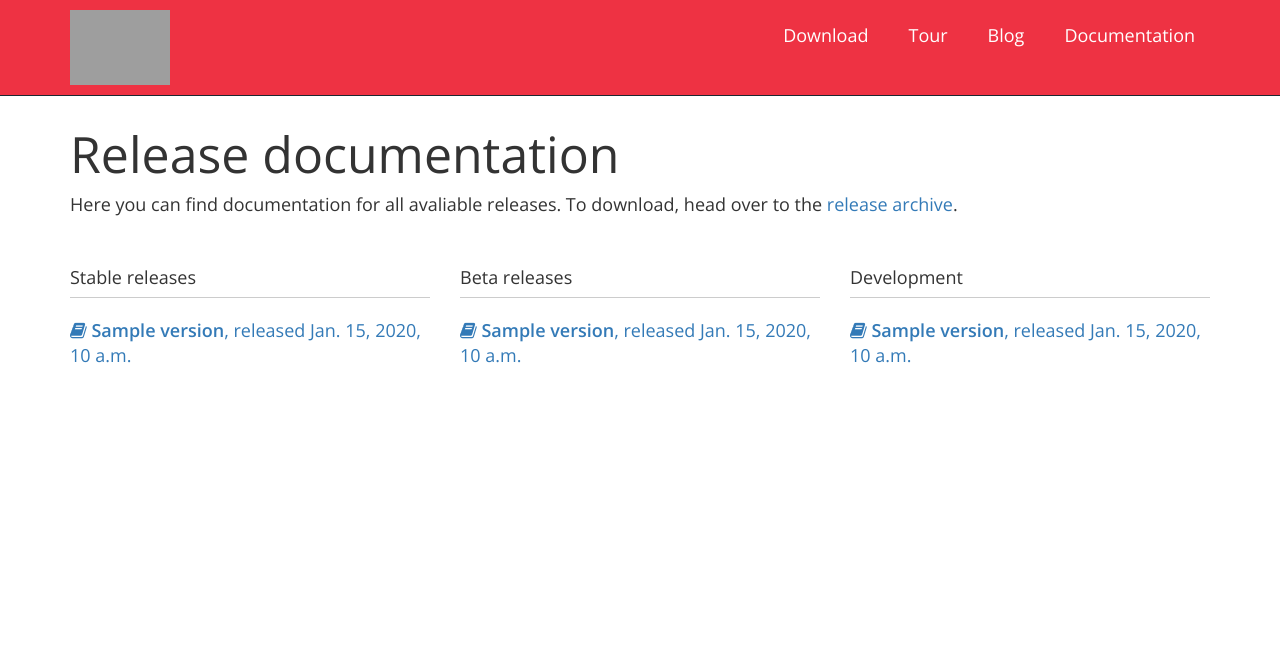
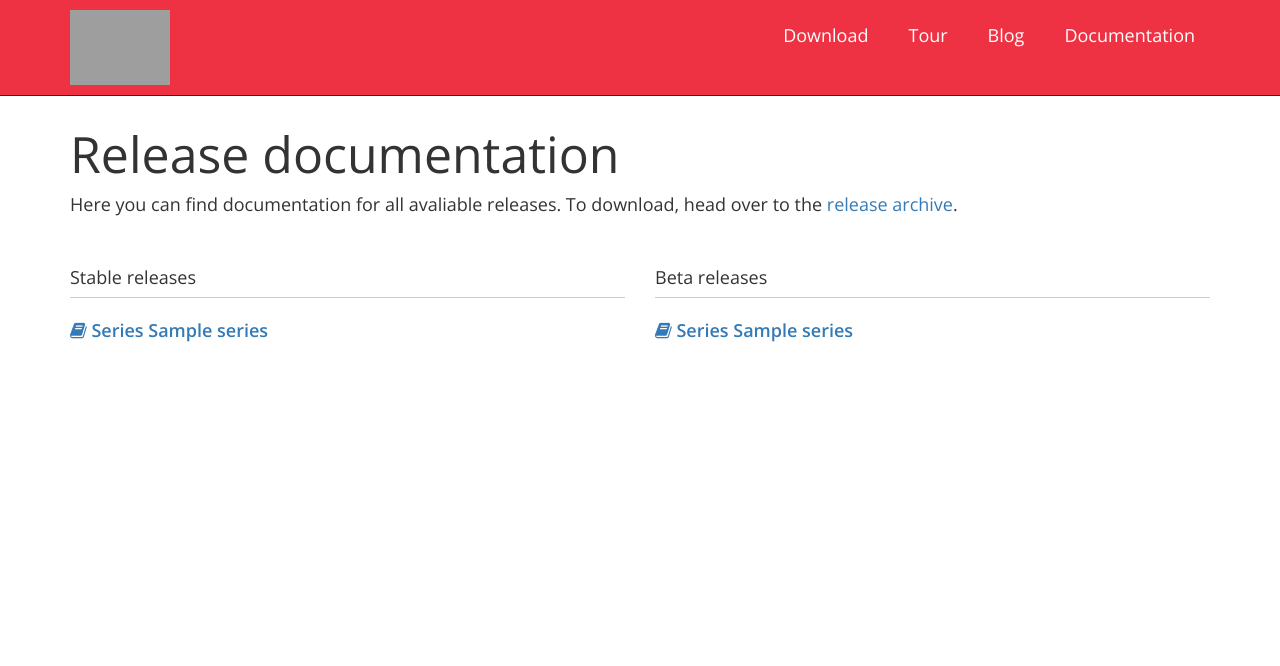
Before and after one commit to Uninett/nav-landing-page, a Django app: template templates/releases_docs.html in a window 1280 px wide. Shown: the top 666 px of the page. Run offline with Django 3.2, Linux system fonts and the light colour scheme; the template is opened without the code that fills it: most values are stand-ins (such as "Sample title", 1, 10 or a date in 2020); some libraries are stand-ins or nearby versions; grey boxes are pictures that could not be loaded.

Commit message:
Reworked the templates to fit the new flow of data
--HG--
branch : dynamicreleases

```diff
--- a/static/style.css
+++ b/static/style.css
@@ -309,6 +309,10 @@ section#releases li {
     margin-bottom:30px;
 }
 
+.series-indent {
+    margin-left:10px;
+}
+
 /* RELEASES
 ------------------------------------------------------------------ */
 
--- a/templates/base.html
+++ b/templates/base.html
@@ -41,7 +41,7 @@
                             <li><a class="jump-link" data-section="download" href="/#download">Download</a></li>
                             <li><a class="jump-link" data-section="tour" href="/#tour">Tour</a></li>
                             <li><a href="http://blog.nav.uninett.no/">Blog</a></li>
-                            <li><a href="{% url 'releases_latest_urls' 'docs'%}">Documentation</a></li>
+                            <li><a href="/docs/{{ latest_stable_release.series }}/">Documentation</a></li>
                         </ul>
                 </div>
             </div>
--- a/templates/index.html
+++ b/templates/index.html
@@ -174,7 +174,7 @@
                 <div class="col-md-12">
                     <h1 class="super-heading">Download</h1>
                     <p>NAV is freely available under the GNU GPLv2 license and can run on any UNIX machine that supports Apache and Python*</p>
-                    <p class="bottom-space">The latest version is NAV {{ latest_stable_version }}. Choose between our installation alternatives.</p>
+                    <p class="bottom-space">The latest version is <span style="font-weight:400;">{{ latest_stable_release.version }}</span>. Choose between our installation alternatives.</p>
                     <div class="row">
                         <div class="col-md-4">
                             <div class="donwload-alt dl-left">
@@ -209,10 +209,10 @@
                                     <h3>Source code</h3>
                                     <p>Build NAV from source. If you want NAV for a production environment, this is the way to go.</p>
                                     <div class="btn-group">
-                                        <a href="{% url 'releases_latest_urls' 'docs_source' %}" class="btn btn-primary">
+                                        <a href="/docs/{{ latest_stable_release.series }}" class="btn btn-primary">
                                             <i class="fa fa-file-text-o"></i> Instructions
                                         </a>
-                                        <a href="{% url 'releases_latest_urls' 'dl_source' %}" class="btn btn-primary">
+                                        <a href="{{ latest_stable_release.source_url }}" class="btn btn-primary">
                                             <i class="glyphicon glyphicon-download-alt"></i> Download
                                         </a>
                                     </div>
--- a/templates/install_instructions.html
+++ b/templates/install_instructions.html
@@ -1,7 +1,6 @@
 {% extends 'base.html' %}
 {% load chunks %}
 {% load markdown_deux_tags %}
-
 
 
 {% block content %}
--- a/templates/releases_docs.html
+++ b/templates/releases_docs.html
@@ -10,45 +10,31 @@
 			</div>
 		</div>
 		<div class="row">
-			<div class="col-md-4">
+			<div class="col-md-6">
 				<div class="release-list">
 					<h4 class="page-header">Stable releases</h4>
-					{% if stable_releases %}
+					{% if series_stable %}
 						<ul>
-							{% for release in stable_releases %}
-								<li><a href="/docs/{{ release.doc_version }}"><i class="fa fa-book"></i> <b>{{ release.version }}</b>, released {{ release.release_date }}</a></li>
+						{% for series, release_list in series_stable.items %}
+							<li><a href="/docs/{{ series }}"><i class="fa fa-book"></i> <b>Series {{ series }}</b></a></li>
 						{% endfor %}
 						</ul>
 					{% else %}
-						<p>There are no stable releases at the moment.</p>
+						<p>No stable releases found.</p>
 					{% endif %}
 				</div>
 			</div>
-			<div class="col-md-4">
+			<div class="col-md-6">
 				<div class="release-list">
 					<h4 class="page-header">Beta releases</h4>
-					{% if beta_releases %}
+					{% if series_beta %}
 						<ul>
-							{% for release in beta_releases %}
-								<li><a href="/docs/{{ release.doc_version }}"><i class="fa fa-book"></i> <b>{{ release.version }}</b>, released {{ release.release_date }}</a></li>
+							{% for series, release_list in series_beta.items %}
+								<li><a href="/docs/{{ series }}"><i class="fa fa-book"></i> <b>Series {{ series }}</b></a></li>
 							{% endfor %}
 						</ul>
 					{% else %}
-						<p>There are no beta releases at the moment.</p>
-					{% endif %}
-				</div>
-			</div>
-			<div class="col-md-4">
-				<div class="release-list">
-					<h4 class="page-header">Development</h4>
-					{% if dev_releases %}
-						<ul>
-							{% for release in dev_releases %}
-								<li><a href="/docs/{{ release.doc_version }}"><i class="fa fa-book"></i> <b>{{ release.version }}</b>, released {{ release.release_date }}</a></li>
-							{% endfor %}
-						</ul>
-					{% else %}
-						<p>There are no development releases at the moment.</p>
+						<p>No beta releases found.</p>
 					{% endif %}
 				</div>
 			</div>
```
Also changed, not shown: templates/releases.html (+22 -6 lines). Lines whose indentation alone changed are shown as unchanged.
